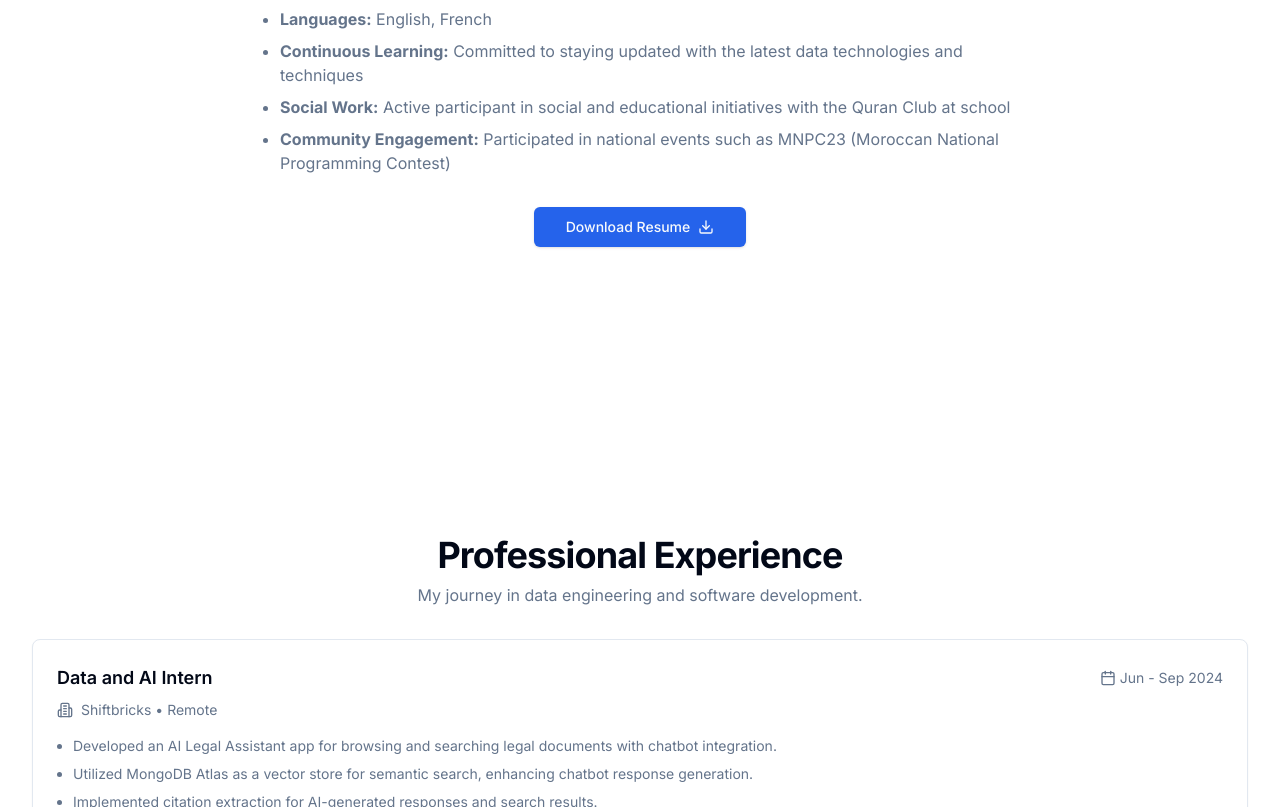
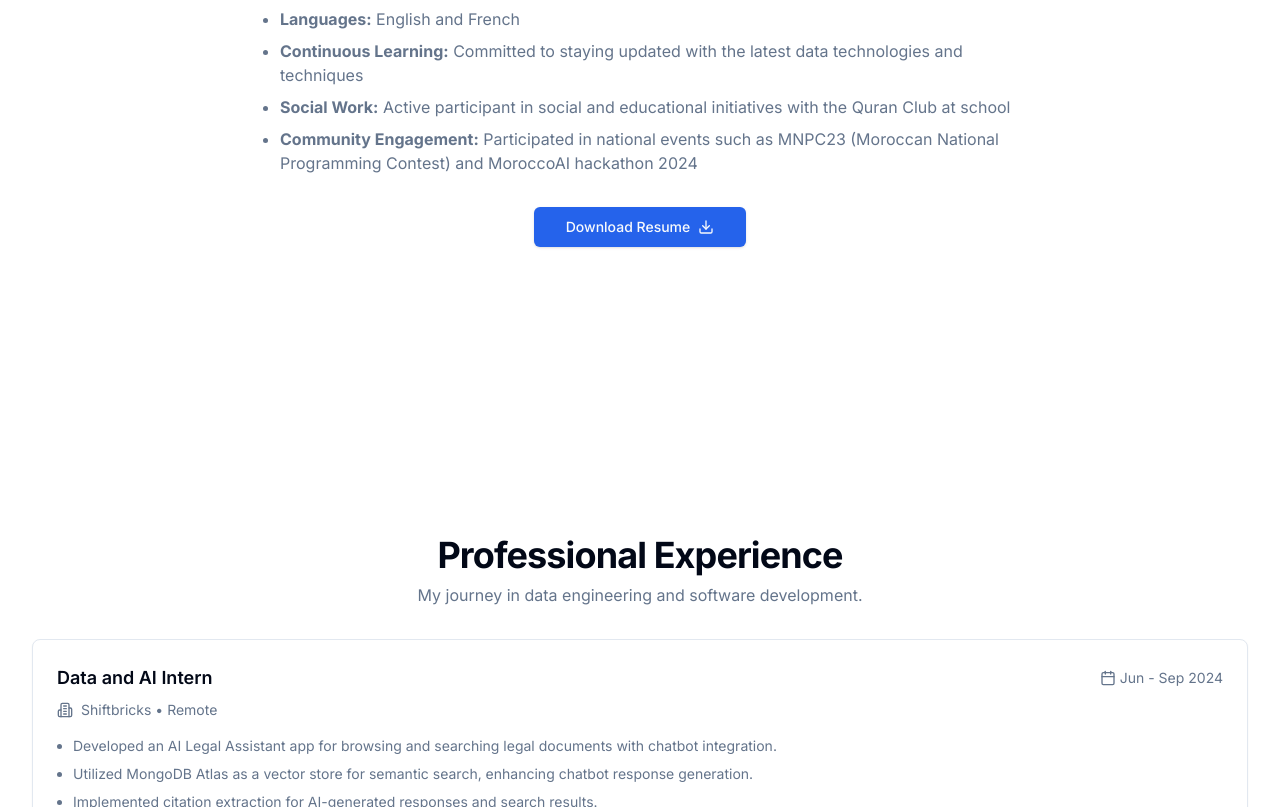
Before and after one commit to abdelghafor-gh/portfolio, a Next.js app: page / in a window 1280 px wide. Shown: the part 1460-2267 px from the top of the page. Built offline with nearby package versions, Linux system fonts and the light colour scheme.

Commit message:
update the cv and fix the path for production

```diff
--- a/src/components/sections/About.tsx
+++ b/src/components/sections/About.tsx
@@ -60,7 +60,7 @@ const About = () => {
             <h3 className="text-xl font-semibold">Additional Information</h3>
             <ul className="ml-6 list-disc space-y-2 text-muted-foreground">
               <li>
-                <strong>Languages:</strong> English, French
+                <strong>Languages:</strong> English and French
               </li>
               <li>
                 <strong>Continuous Learning:</strong> Committed to staying updated
@@ -72,14 +72,15 @@ const About = () => {
               </li>
               <li>
                 <strong>Community Engagement:</strong> Participated in national
-                events such as MNPC23 (Moroccan National Programming Contest)
+                events such as MNPC23 (Moroccan National Programming Contest) and
+                MoroccoAI hackathon 2024
               </li>
             </ul>
           </div>
 
           <div className="flex justify-center">
             <Button size="lg" asChild>
-              <a href="/assets/docs/Elgharbaoui_Abdelghafor_CV.pdf" download className="group">
+              <a href="assets/docs/Abdelghafor_Elgharbaoui_CV.pdf" download className="group">
                 Download Resume
                 <Download className="ml-2 h-4 w-4 transition-transform group-hover:-translate-y-1" />
               </a>
--- a/src/components/sections/ContactForm.tsx
+++ b/src/components/sections/ContactForm.tsx
@@ -38,7 +38,7 @@ const ContactForm = () => {
 
   const handleSubmit = async (e: React.FormEvent<HTMLFormElement>) => {
     e.preventDefault()
-    console.log(formData)
+
     if (!formData.name || !formData.email || !formData.message) {
       showToast({
         title: "Error",
--- a/src/components/sections/Hero.tsx
+++ b/src/components/sections/Hero.tsx
@@ -75,7 +75,7 @@ const Hero = () => {
             </a>
           </Button>
           <Button size="lg" variant="outline" asChild>
-            <a href="/assets/docs/Elgharbaoui_Abdelghafor_CV.pdf" download className="group">
+            <a href="assets/docs/Abdelghafor_Elgharbaoui_CV.pdf" download className="group">
               Download Resume
               <Download className="ml-2 h-4 w-4 transition-transform group-hover:-translate-y-1" />
             </a>
```
Also changed, not shown: 2 other files (tests, documents, lock files or other folders).
